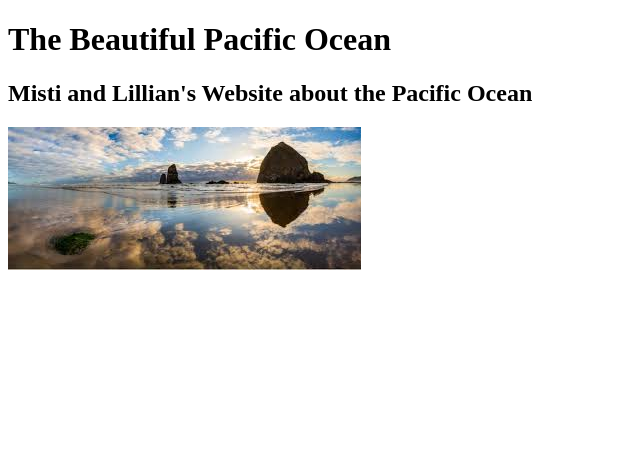
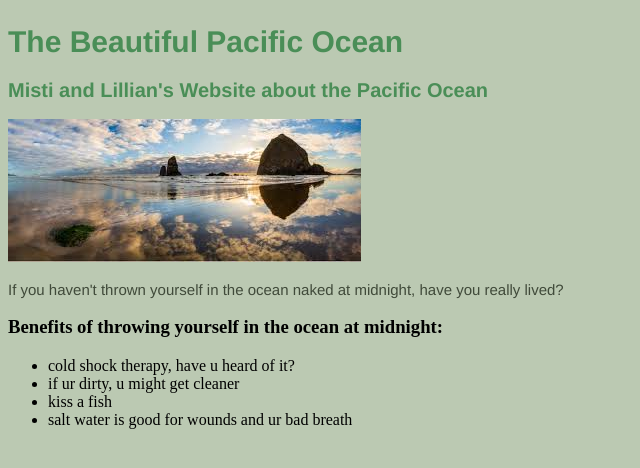
Before and after one commit to Misterydwn/wed-css, a plain HTML site: page index.html in a window 1280 px wide. Shown: the whole page, without its empty margins (0-640 px from the left). Drawn offline with Linux system fonts and the light colour scheme.

Commit message:
add CSS for h1, h2, body, and p

```diff
--- a/css/styles.css
+++ b/css/styles.css
@@ -0,0 +1,26 @@
+h1{
+  color: #4A8E57;
+  text-align: left;
+  font-family: 'Franklin Gothic Medium', 'Arial Narrow', Arial, sans-serif;
+  font-size: 30px;
+  margin-top: 25px;
+}
+
+body{
+  background-color: #BBC9B2
+}
+
+h2{
+  color: #4A8E57;
+  text-align: left;
+  font-family: 'Franklin Gothic Medium', 'Arial Narrow', Arial, sans-serif;
+  font-size: 20px;
+}
+
+
+p{
+  color: #404A3A;
+  text-align: left;
+  font-family: 'Franklin Gothic Medium', 'Arial Narrow', Arial, sans-serif;
+  font-size: 15px;
+}
--- a/index.html
+++ b/index.html
@@ -3,10 +3,18 @@
   <link href="css/styles.css" rel="stylesheet" type="text/css">
   <title>The Beautiful Pacific Ocean</title>
   <head>
-    <h1>The Beautiful Pacific Ocean</h1>
+    <h1 class="fancy">The Beautiful Pacific Ocean</h1>
     <h2>Misti and Lillian's Website about the Pacific Ocean</h2>
   </head>
   <body>
     <img src="img/cannon.jpeg" alt text="Cannon Beach reflective clouds picture.">
+    <p>If you haven't thrown yourself in the ocean naked at midnight, have you really lived?</p>
+    <h3 class="fancy">Benefits of throwing yourself in the ocean at midnight:</h3>
+      <ul>
+        <li>cold shock therapy, have u heard of it?</li>
+        <li>if ur dirty, u might get cleaner</li>
+        <li>kiss a fish</li>
+        <li>salt water is good for wounds and ur bad breath</li>
+      </ul>
   </body>
   </html>
```
